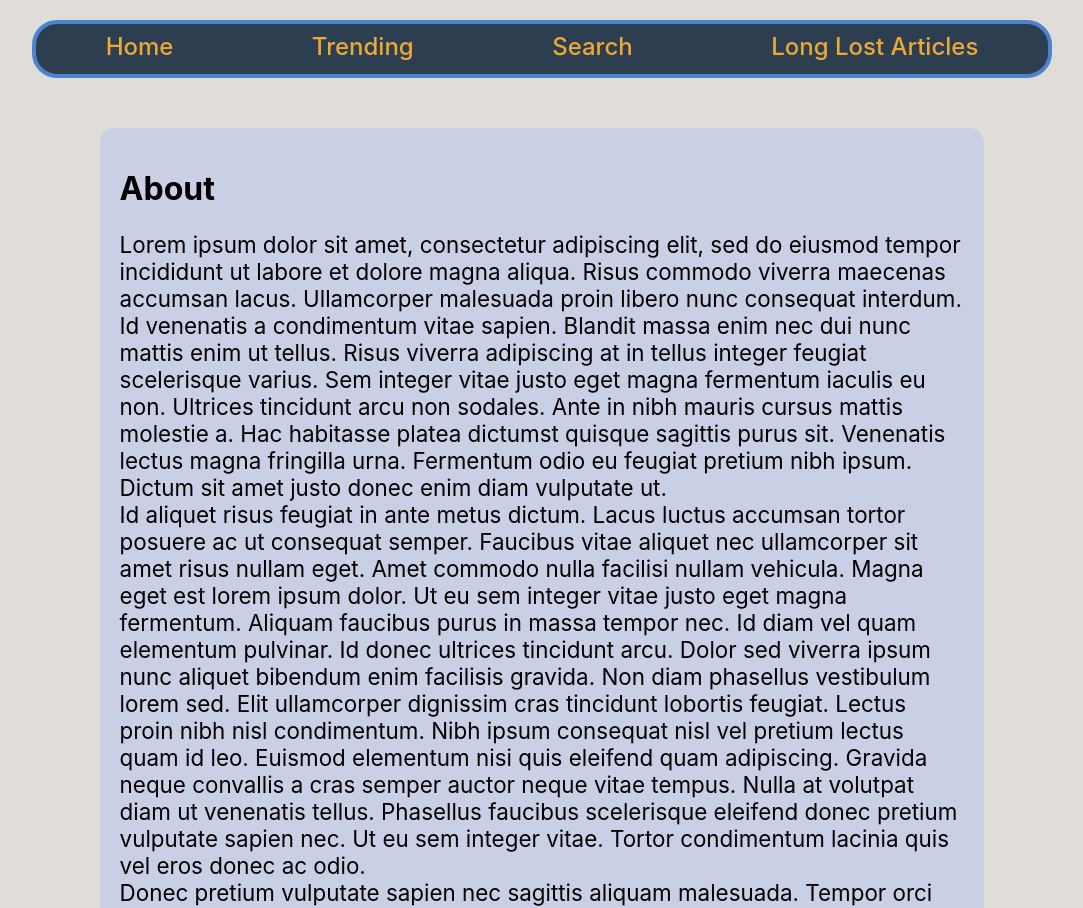
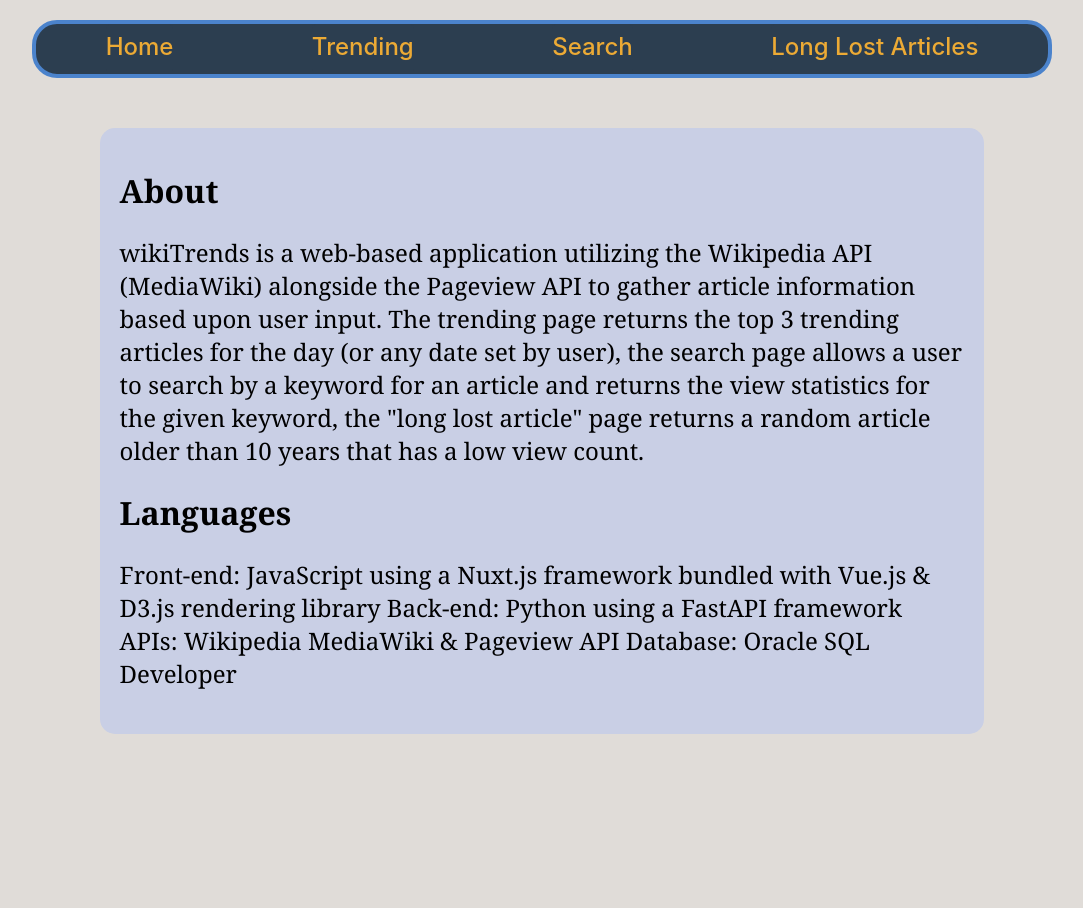
Before and after one commit to Asinphi/WikiTrends, a Nuxt app: page / in a window 1280 px wide. Shown: the part 340-1248 px from the top of the page, without its empty margins (98-1181 px from the left). After the commit the page ends 1082 px from the top, so only its background shows below. Built offline with nearby package versions, Linux system fonts and the light colour scheme.

Commit message:
Updated home page and favicon

```diff
--- a/components/PageContainer.vue
+++ b/components/PageContainer.vue
@@ -13,7 +13,7 @@
   display: block;
   flex-direction: column;
   min-height: 40vh;
-  font-family: "Inter var experimental", Inter var, Inter, ui-sans-serif, system-ui, sans-serif;
+  font-family: "Cambria";
   padding: 20px;
   margin-top: 50px;
   @include media-breakpoint-up(lg) {
@@ -24,7 +24,7 @@
   }
 
   p {
-    font-size: 1.4rem;
+    font-size: 1.5rem;
   }
 }
 </style>
--- a/pages/index.vue
+++ b/pages/index.vue
@@ -6,17 +6,20 @@ import PageContainer from "~/components/PageContainer.vue";
 <template>
   <PageContainer>
     <h1>About</h1>
-
     <p>
-      Lorem ipsum dolor sit amet, consectetur adipiscing elit, sed do eiusmod tempor incididunt ut labore et dolore magna aliqua. Risus commodo viverra maecenas accumsan lacus. Ullamcorper malesuada proin libero nunc consequat interdum. Id venenatis a condimentum vitae sapien. Blandit massa enim nec dui nunc mattis enim ut tellus. Risus viverra adipiscing at in tellus integer feugiat scelerisque varius. Sem integer vitae justo eget magna fermentum iaculis eu non. Ultrices tincidunt arcu non sodales. Ante in nibh mauris cursus mattis molestie a. Hac habitasse platea dictumst quisque sagittis purus sit. Venenatis lectus magna fringilla urna. Fermentum odio eu feugiat pretium nibh ipsum. Dictum sit amet justo donec enim diam vulputate ut.
+      wikiTrends is a web-based application utilizing the Wikipedia API (MediaWiki)
+      alongside the Pageview API to gather article information based upon user input.
+      The trending page returns the top 3 trending articles for the day (or any date
+      set by user), the search page allows a user to search by a keyword for an article
+      and returns the view statistics for the given keyword, the "long lost article"
+      page returns a random article older than 10 years that has a low view count.
       <br>
-      Id aliquet risus feugiat in ante metus dictum. Lacus luctus accumsan tortor posuere ac ut consequat semper. Faucibus vitae aliquet nec ullamcorper sit amet risus nullam eget. Amet commodo nulla facilisi nullam vehicula. Magna eget est lorem ipsum dolor. Ut eu sem integer vitae justo eget magna fermentum. Aliquam faucibus purus in massa tempor nec. Id diam vel quam elementum pulvinar. Id donec ultrices tincidunt arcu. Dolor sed viverra ipsum nunc aliquet bibendum enim facilisis gravida. Non diam phasellus vestibulum lorem sed. Elit ullamcorper dignissim cras tincidunt lobortis feugiat. Lectus proin nibh nisl condimentum. Nibh ipsum consequat nisl vel pretium lectus quam id leo. Euismod elementum nisi quis eleifend quam adipiscing. Gravida neque convallis a cras semper auctor neque vitae tempus. Nulla at volutpat diam ut venenatis tellus. Phasellus faucibus scelerisque eleifend donec pretium vulputate sapien nec. Ut eu sem integer vitae. Tortor condimentum lacinia quis vel eros donec ac odio.
-      <br>
-      Donec pretium vulputate sapien nec sagittis aliquam malesuada. Tempor orci dapibus ultrices in iaculis. Sociis natoque penatibus et magnis dis parturient montes nascetur. Ultrices gravida dictum fusce ut placerat orci nulla pellentesque. Feugiat sed lectus vestibulum mattis ullamcorper velit sed ullamcorper. Aliquet risus feugiat in ante metus dictum at tempor commodo. Purus gravida quis blandit turpis cursus. Arcu ac tortor dignissim convallis aenean. Elit at imperdiet dui accumsan sit amet nulla. Sapien nec sagittis aliquam malesuada bibendum arcu vitae elementum. Vitae purus faucibus ornare suspendisse sed.
-      <br>
-      Id eu nisl nunc mi. Etiam non quam lacus suspendisse faucibus interdum posuere lorem ipsum. Convallis posuere morbi leo urna molestie at elementum. Enim praesent elementum facilisis leo. Semper feugiat nibh sed pulvinar proin gravida hendrerit lectus a. Nunc mi ipsum faucibus vitae aliquet nec ullamcorper sit amet. Imperdiet proin fermentum leo vel orci porta non pulvinar neque. Sit amet aliquam id diam maecenas ultricies mi. Mi quis hendrerit dolor magna eget est lorem ipsum dolor. Diam quam nulla porttitor massa id neque aliquam vestibulum. Ultrices tincidunt arcu non sodales neque sodales ut etiam. Sed viverra ipsum nunc aliquet bibendum enim facilisis gravida neque. Tincidunt vitae semper quis lectus nulla at. Posuere morbi leo urna molestie at. Vitae sapien pellentesque habitant morbi tristique senectus et netus et. Amet est placerat in egestas. Vulputate dignissim suspendisse in est ante. In ante metus dictum at tempor commodo ullamcorper a lacus. Elit pellentesque habitant morbi tristique senectus et. Facilisis mauris sit amet massa vitae tortor.
-      <br>
-      Odio aenean sed adipiscing diam donec adipiscing tristique risus nec. Tincidunt augue interdum velit euismod in. Suscipit adipiscing bibendum est ultricies integer quis auctor elit. Nisl nunc mi ipsum faucibus vitae aliquet. Convallis aenean et tortor at risus viverra adipiscing at. Volutpat sed cras ornare arcu dui vivamus arcu felis. Purus semper eget duis at tellus at urna. Enim facilisis gravida neque convallis a. Sit amet consectetur adipiscing elit ut aliquam purus sit amet. Elementum pulvinar etiam non quam lacus suspendisse faucibus. Ultrices vitae auctor eu augue. Iaculis urna id volutpat lacus laoreet non. Volutpat blandit aliquam etiam erat velit scelerisque in. Tellus orci ac auctor augue mauris. Blandit cursus risus at ultrices mi tempus. Porttitor eget dolor morbi non arcu risus quis varius. Tristique magna sit amet purus gravida quis.
+    </p>
+    <h1>Languages</h1>
+    <p>
+      Front-end: JavaScript using a Nuxt.js framework bundled with Vue.js & D3.js rendering
+      library Back-end: Python using a FastAPI framework APIs: Wikipedia MediaWiki & Pageview
+      API Database: Oracle SQL Developer
     </p>
   </PageContainer>
 </template>
```
Also changed, not shown: 1 other file (tests, documents, lock files or other folders).
